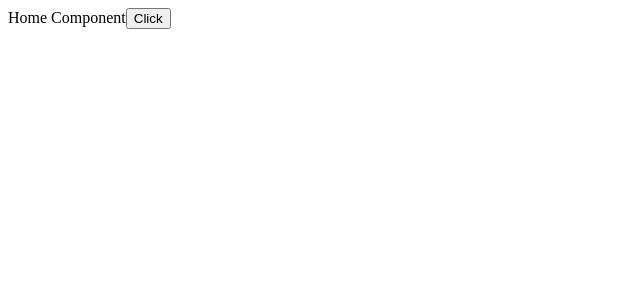
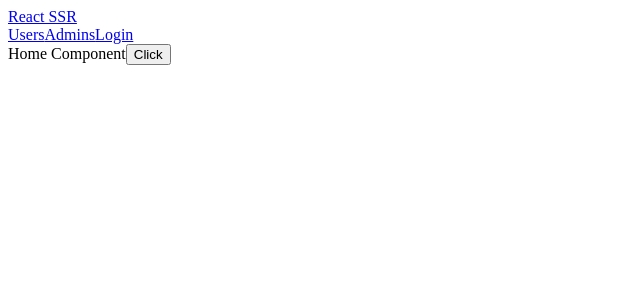
Before and after one commit to boneus/react-ssr, a React app: page / in a window 1280 px wide. Shown: the top 300 px of the page, without its empty margins (0-640 px from the left). Built offline with nearby package versions, Linux system fonts and the light colour scheme; the HTML template or start-up script is replaced by a standard one.

Commit message:
Authentication: add App and Header components

```diff
--- /dev/null
+++ b/client/App.js
@@ -0,0 +1,19 @@
+import React from 'react';
+import {Outlet} from 'react-router-dom';
+
+import {Header} from '@client/components/Header';
+import {fetchCurrentUser} from '@client/store/slices/auth';
+
+export const App = () => {
+  return (
+    <div>
+      <Header />
+      <Outlet />
+    </div>
+  );
+};
+
+export default {
+  element: <App />,
+  loadData: ({dispatch}) => dispatch(fetchCurrentUser()),
+};
--- /dev/null
+++ b/client/components/Header.js
@@ -0,0 +1,26 @@
+import React from 'react';
+import {Link} from 'react-router-dom';
+
+import {useAuthSelector} from '@client/store/slices/auth';
+
+export const Header = () => {
+  const {currentUser} = useAuthSelector();
+
+  // We need to make these requests through the render server so it could proxy it to the remote API
+  const authButton = currentUser ? (
+    <a href='/api/logout'>Logout</a>
+  ) : (
+    <a href='/api/auth/google'>Login</a>
+  );
+
+  return (
+    <div>
+      <Link to='/'>React SSR</Link>
+      <div>
+        <Link to='/users'>Users</Link>
+        <Link to='/admins'>Admins</Link>
+        {authButton}
+      </div>
+    </div>
+  );
+};
--- a/client/pages/UsersList.js
+++ b/client/pages/UsersList.js
@@ -22,5 +22,5 @@ export const UsersList = () => {
 
 export default {
   element: <UsersList />,
-  loadData: (store) => store.dispatch(fetchUsers()),
+  loadData: ({dispatch}) => dispatch(fetchUsers()),
 };
--- a/client/router/routes.js
+++ b/client/router/routes.js
@@ -1,9 +1,13 @@
 import React from 'react';
 
+import App from '@client/App';
 import Home from '@client/pages/Home';
 import UsersList from '@client/pages/UsersList';
 
 export default [
+  {
+    ...App,
+    children: [
       {
         path: '/',
         ...Home,
@@ -12,4 +16,6 @@ export default [
         path: '/users',
         ...UsersList,
       },
+    ],
+  },
 ];
```
Lines whose indentation alone changed are shown as unchanged.
